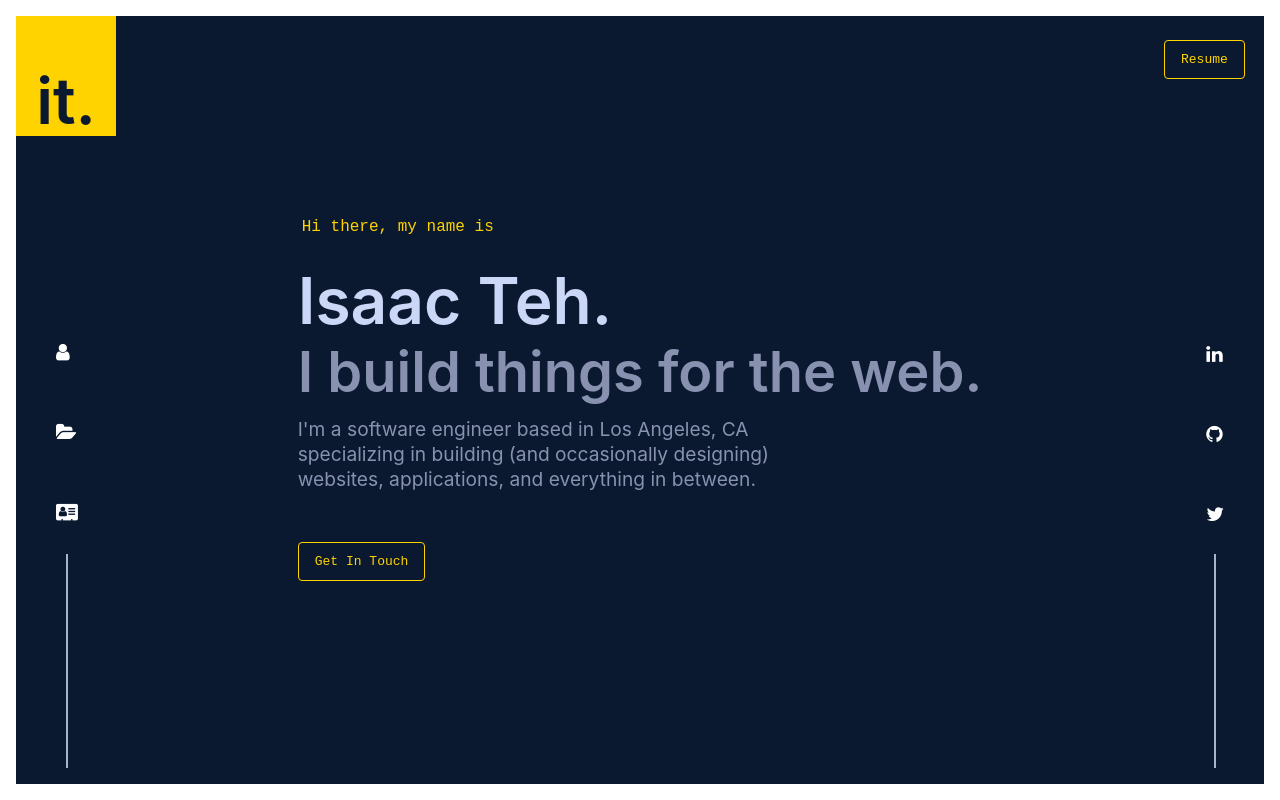
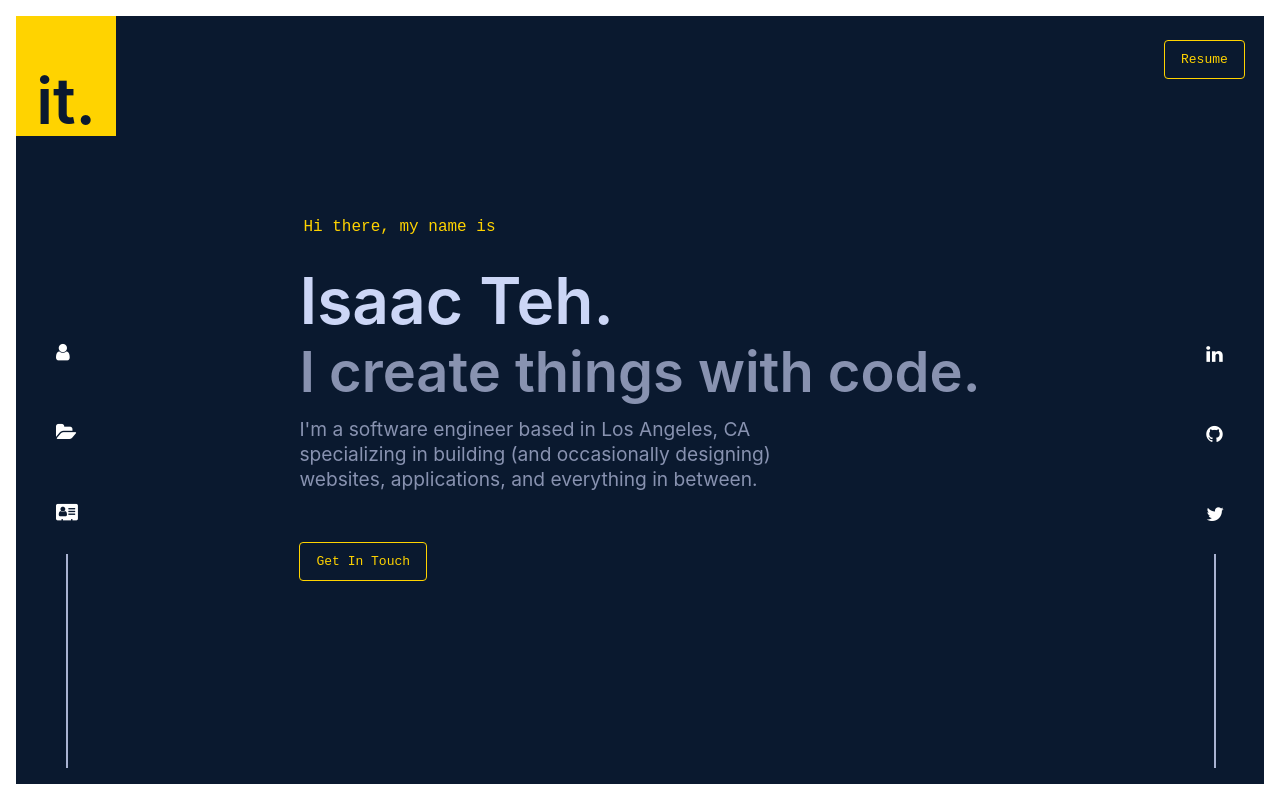
Before and after one commit to isaacxw/isaacteh-v2, a Next.js app: page / in a window 1280 px wide. Built offline with nearby package versions, Linux system fonts and the light colour scheme.

Commit message:
Initialize project README

```diff
--- a/src/components/sections/about.js
+++ b/src/components/sections/about.js
@@ -156,7 +156,7 @@ const About = () => {
                         </p>
 
                         <p>
-                            Outside of writing code, I am an amatuer home chef, a music junkie, and a Formula 1 enthusiast.
+                            Outside of writing code, I am an amateur home chef, a music junkie, and a Formula 1 enthusiast.
                         </p>
 
                         <p>Here are a few technologies that I've been working with:</p>
--- a/src/components/sections/contact.js
+++ b/src/components/sections/contact.js
@@ -96,7 +96,6 @@ const Contact = () => {
                     <p>
                         I'm currently seeking full time opportunities to better develop my skills as an
                         engineer. I'd be more than glad to discuss any opportunites. Otherwise, just say hi!
-                        I don't bite... usually.
                     </p>
 
                     <a className="email-link" href="mailto:isaactxw@gmail.com">
--- a/src/components/sections/hero.js
+++ b/src/components/sections/hero.js
@@ -76,7 +76,7 @@ const Hero = () => {
 
     const one = <h1>Hi there, my name is {' '}</h1>;
     const two = <h2>Isaac Teh.</h2>;
-    const three = <h3>I build things for the web.</h3>;
+    const three = <h3>I create things with code.</h3>;
     const four = (
         <p>
             I'm a software engineer based in Los Angeles, CA specializing in building (and occasionally
```
Also changed, not shown: src/images/sample.png (added), 1 other file (tests, documents, lock files or other folders).
